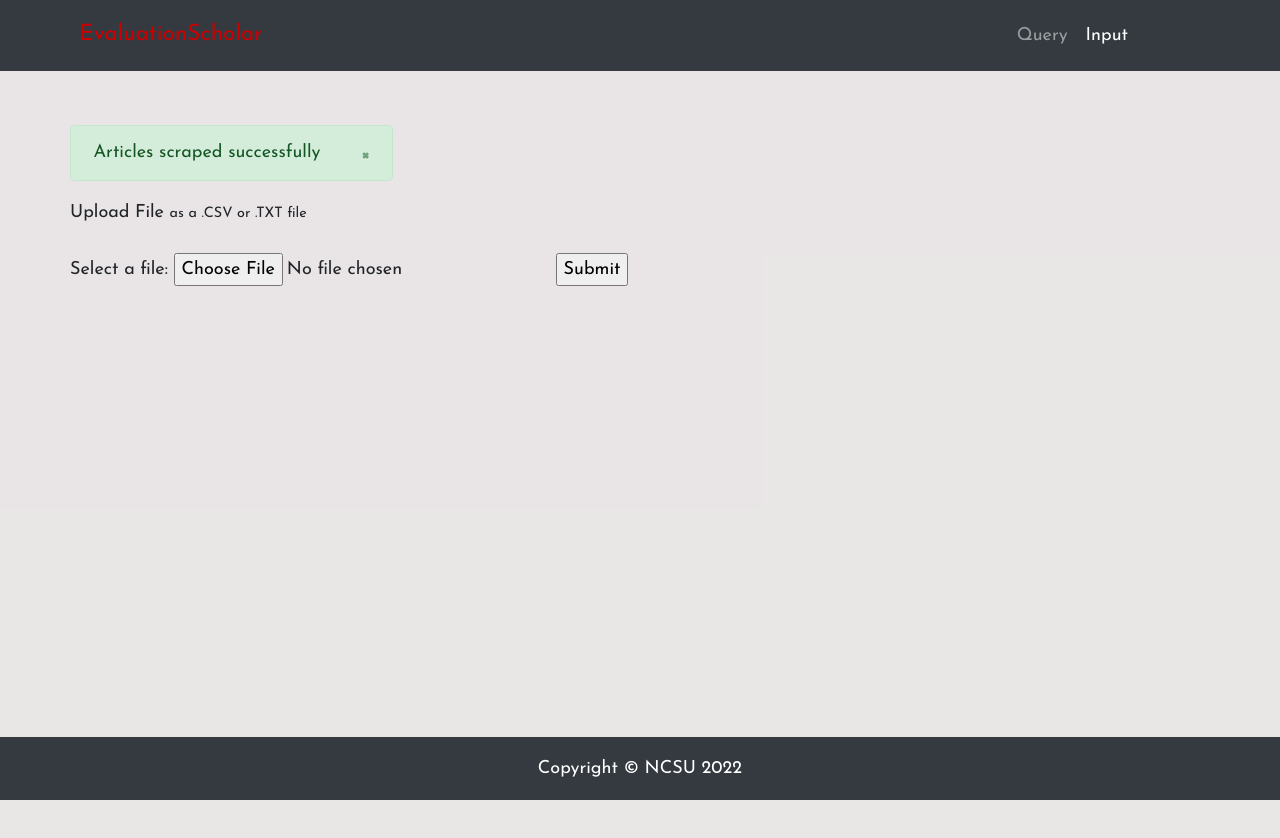
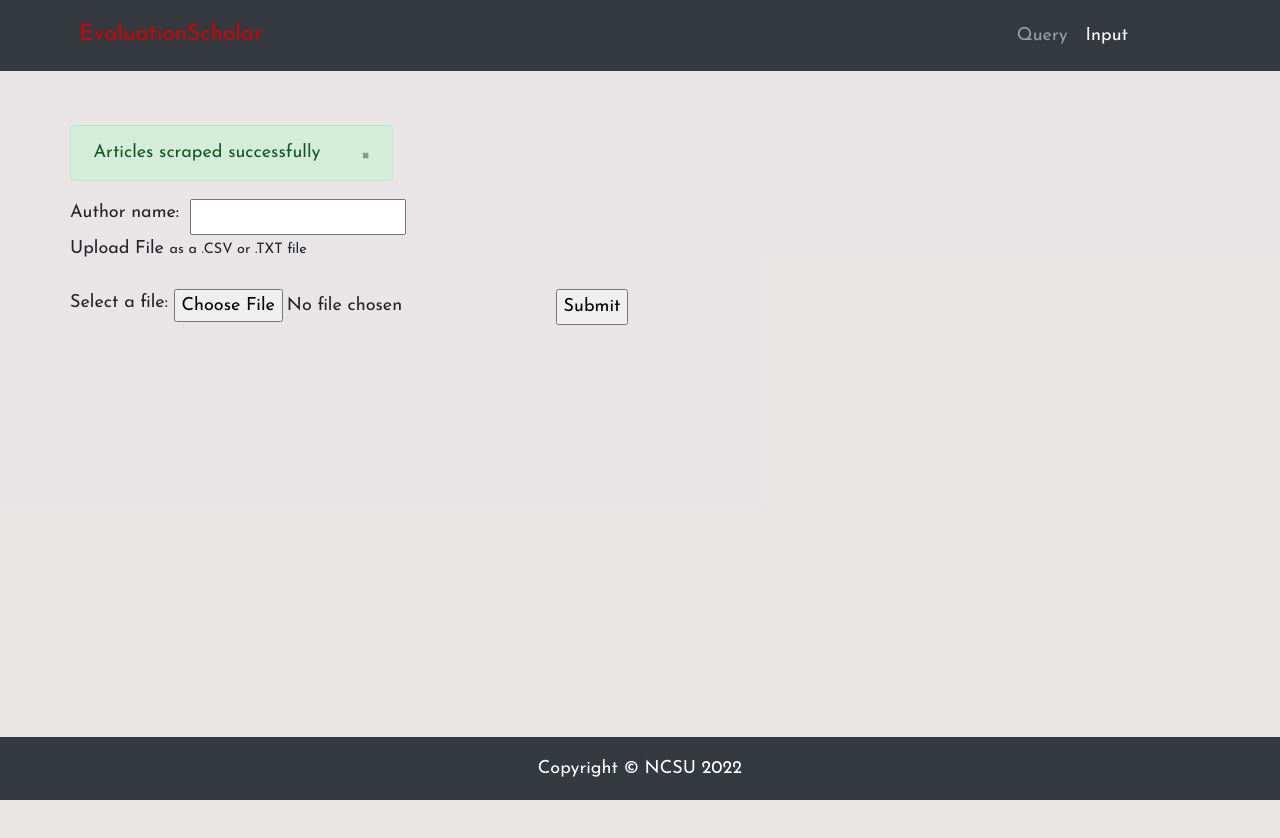
Before and after one commit to justinorringer/EvaluationScholar, a React (Create React App) app in the folder src/frontend/: page /input in a window 1280 px wide. Shown: the top 838 px of the page. Built offline with nearby package versions, Linux system fonts and the light colour scheme; no server answers.

Commit message:
Created additions for the input page
There was progress made, but none where there was interaction with the backend.

```diff
--- a/src/frontend/src/components/input.jsx
+++ b/src/frontend/src/components/input.jsx
@@ -1,6 +1,86 @@
-import React from "react";
+import React, { useEffect, useState } from "react";
 
 function Input() {
+  const [getMessage, setGetMessage] = useState({})
+
+  //Base file reading works!
+
+  let fileInput = null;
+  let lines = "";
+
+  let data = {
+    name: "",
+    institution: ""
+  }
+
+  function getFile(){
+    //console.log(document.getElementById("authName").value);
+
+    let test = document.getElementById('myfile')
+    fileInput = test.files[0];
+    //console.log(fileInput)
+
+    var fr = new FileReader();
+
+    fr.addEventListener("load", () => {
+
+      console.log(fr.result);
+      fileInput = fr.result;
+      let testing = "";
+      //Branch to handle different operating system line endings (Windows v. Linux)
+      if(fileInput.includes("\r")){
+        testing = fileInput.split("\r\n");
+        console.log(testing);
+      } else {
+        testing = fileInput.split("\n");
+        console.log(testing);
+      }
+      lines = testing;
+
+      document.getElementById("text").innerHTML = fileInput;
+
+      makeAPICall();
+    }, false);
+
+    //This call activates the listener, and helps it to parse the file.
+    fr.readAsText(fileInput);
+  }
+
+  //Example function to gather from Flask
+  const makeAPICall = async () => {
+    try {
+
+      const response = await fetch('http://localhost:5000/api/authors', {
+        method: "POST",
+        headers: {
+          'Access-Control-Allow-Origin': '*',
+          'Content-Type': 'application/json',
+
+        },
+
+        //make sure to serialize your JSON body
+        body: JSON.stringify({
+          name: document.getElementById("authName").value,
+          institution: ""
+        }), mode: 'cors'
+      }, true);
+
+      console.log(response);
+
+      const data = await response.json();
+      //console.log({response, data})
+      //return {response, data}
+      setGetMessage({response, data})
+      //console.log(getMessage.response.status)
+    }
+    catch (e) {
+      console.log(e)
+    }
+  }
+  useEffect(() => {
+    makeAPICall();
+  }, [])
+
   return (
     <div className="body">
       <div className="container pt-5">
@@ -10,15 +90,20 @@ function Input() {
             </div>
         </div>
         <div className="row">
+          <label>Author name: &nbsp;</label>
+          <input type="text" id="authName"></input>
+        </div>
+        <div className="row">
             <div className="justify-content-center page-header">Upload File <small>as a .CSV or .TXT file</small></div>
             <br/><br/>
         </div>
         <div className="row">
-            <form action="/action_page.php">
                 <label for="myfile">Select a file:&nbsp;</label>
-                <input type="file" id="myfile" name="myfile" />
-                <input type="submit" />
-            </form>
+                <input type="file" id="myfile" name="myfile"/>
+                <input type="submit" onClick={getFile}/>
+        </div>
+        <div className="row">
+          <p id="text">{lines}</p>
         </div>
     </div>
     </div>
```
Also changed, not shown: 2 other files (tests, documents, lock files or other folders).
